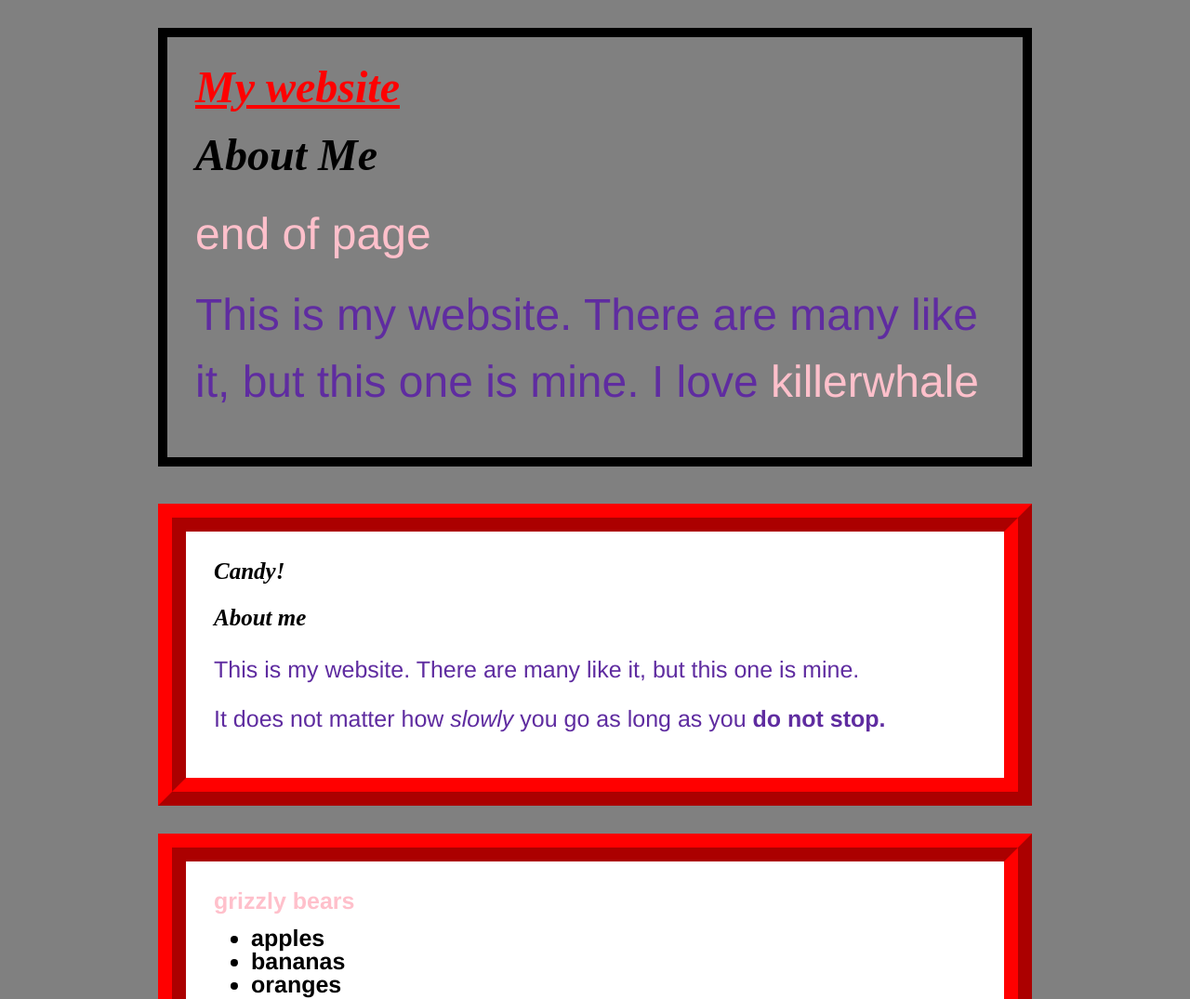
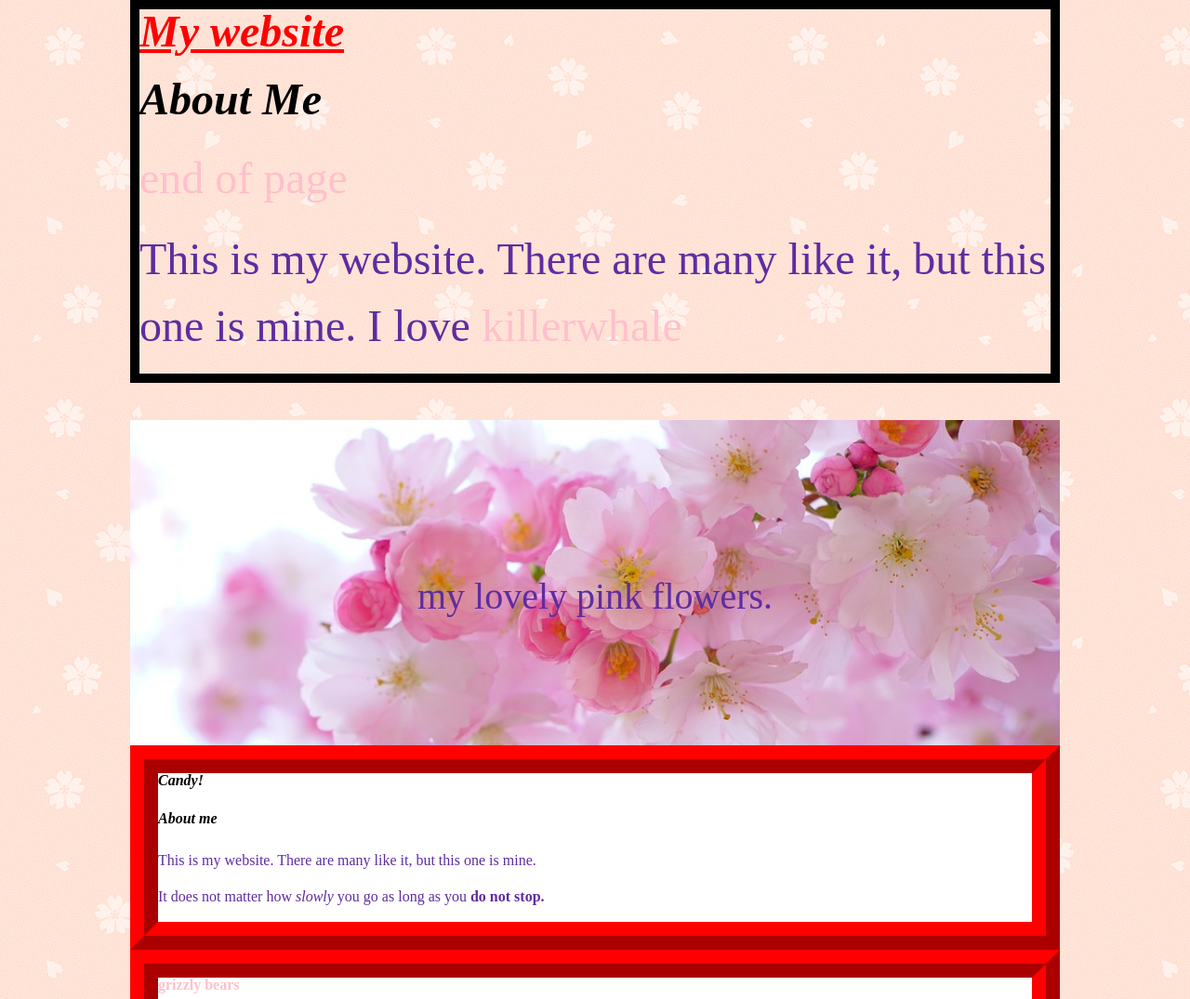
Before and after one commit to StephyB33/website, a plain HTML site: page index.html in a window 1280 px wide. Shown: the top 1075 px of the page at 93% size. Drawn offline with Linux system fonts and the light colour scheme; a web font is replaced by a local one.

Commit message:
add text to banner image

```diff
--- a/index.html
+++ b/index.html
@@ -18,6 +18,11 @@
 
         <p>This is my website. There are many like it, but this one is mine. I love <a href="https://www.google.com/url?sa=i&source=images&cd=&cad=rja&uact=8&ved=2ahUKEwiRwYmjio_iAhVeGDQIHfHCAmkQjRx6BAgBEAU&url=https%3A%2F%2Fwww.theatlantic.com%2Fscience%2Farchive%2F2018%2F09%2Fpcbs-are-killing-killer-whales%2F571474%2F&psig=AOvVaw3tmIQmCu0rQ0OxOzqw-Tv4&ust=1557512868607035" target="_blank">killerwhale</a><p/>
       </header>
+
+      <div class="banner">
+        <p>my lovely pink flowers.</p>
+      </div>
+
       <section>
         <h1>Candy!</h1>
         <h2>About me</h2>
--- a/style.css
+++ b/style.css
@@ -8,6 +8,9 @@
 
 body {
   background-color: grey;
+      background-image: url(images/sakura.png);
+      background-repeat: repeat;
+  }
   color: black;
   font-family: Helvetica;
   font-size: 25px;
@@ -103,3 +106,16 @@ a:visited {
     max-width: 1000px;
     margin: 0 auto;
 }
+
+.banner {
+    height: 350px;
+     background-image: url(images/pink-flowers.jpg);
+     background-size: 100%;
+     background-position: center;
+}
+
+.banner p{
+  font-size: 40px;
+  text-align: center;
+  padding-top: 160px;
+}
```
Also changed, not shown: images/pink-flowers.jpg (added), images/sakura.png (added).
